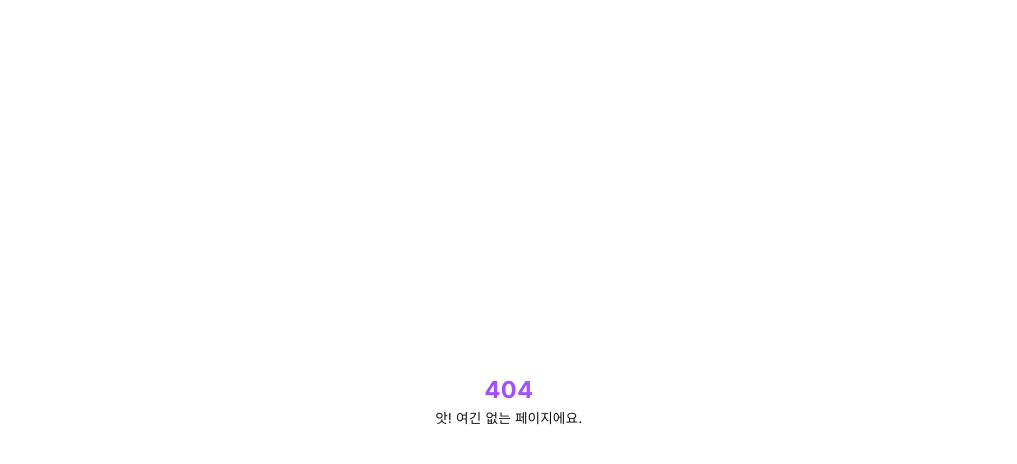
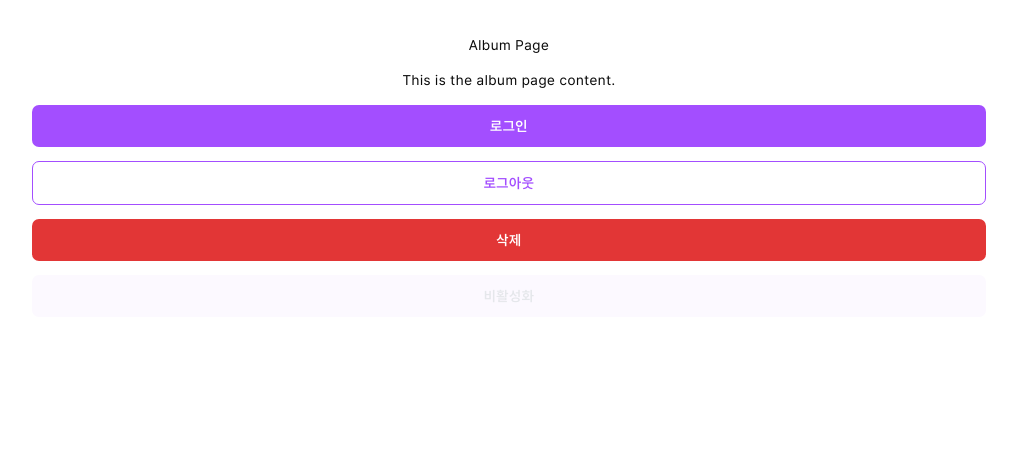
Before and after one commit to pickpick2/frontend, a React (Vite) app in the folder picwithme/: page /album in a window 1280 px wide. Before the commit this address had no page. Shown: the top 464 px of the page, without its empty margins (131-1148 px from the left). Built offline with nearby package versions, Linux system fonts and the light colour scheme.

Commit message:
feat: Button 컴포넌트 구현 & prettier 설정

```diff
--- a/picwithme/package.json
+++ b/picwithme/package.json
@@ -11,9 +11,11 @@
   },
   "dependencies": {
     "@tailwindcss/vite": "^4.1.10",
+    "clsx": "^2.1.1",
     "react": "^19.1.0",
     "react-dom": "^19.1.0",
     "react-router": "^7.6.2",
+    "tailwind-merge": "^3.3.1",
     "tailwindcss": "^4.1.10"
   },
   "devDependencies": {
@@ -23,9 +25,12 @@
     "@types/react-dom": "^19.1.2",
     "@vitejs/plugin-react": "^4.4.1",
     "eslint": "^9.25.0",
+    "eslint-config-prettier": "^10.1.5",
     "eslint-plugin-react-hooks": "^5.2.0",
     "eslint-plugin-react-refresh": "^0.4.19",
     "globals": "^16.0.0",
+    "prettier": "^3.5.3",
+    "prettier-plugin-tailwindcss": "^0.6.13",
     "typescript": "~5.8.3",
     "typescript-eslint": "^8.30.1",
     "vite": "^6.3.5",
--- a/picwithme/src/App.tsx
+++ b/picwithme/src/App.tsx
@@ -1,10 +1,11 @@
-import { BrowserRouter, Route, Routes } from "react-router";
-import "./App.css";
-import Login from "@page/auth/Login";
-import AuthLayout from "@components/Layouts/AuthLayout";
-import FindId from "@page/auth/FindId";
-import Error404 from "@page/error/404";
-import FindPw from "@page/auth/FindPw";
+import { BrowserRouter, Route, Routes } from 'react-router';
+import './App.css';
+import Login from '@page/auth/Login';
+import AuthLayout from '@components/Layouts/AuthLayout';
+import FindId from '@page/auth/FindId';
+import Error404 from '@page/error/404';
+import FindPw from '@page/auth/FindPw';
+import Album from '@/pages/album';
 
 function App() {
   return (
@@ -12,10 +13,11 @@ function App() {
       <Routes>
         <Route element={<AuthLayout />}>
           <Route index element={<Login />} />
-          <Route path="/findId" element={<FindId />} />
-          <Route path="/findPw" element={<FindPw />} />
+          <Route path='/findId' element={<FindId />} />
+          <Route path='/findPw' element={<FindPw />} />
         </Route>
-        <Route path="*" element={<Error404 />} />
+        <Route path='/album' element={<Album />} />
+        <Route path='*' element={<Error404 />} />
       </Routes>
     </BrowserRouter>
   );
--- /dev/null
+++ b/picwithme/src/components/ui/Button.tsx
@@ -0,0 +1,28 @@
+import { cn } from '@/utils/cn';
+
+interface ButtonProps {
+  onClick: () => void;
+  children: React.ReactNode;
+  variant?: 'primary' | 'secondary' | 'danger' | 'disabled';
+  className?: string;
+}
+
+const variantStyle: Record<string, string> = {
+  primary: 'bg-primary-default text-white hover:bg-primary-default/90 transition-colors',
+  secondary: 'border border-primary-default hover:bg-primary-lighter text-primary-default ',
+  danger: 'bg-danger text-white hover:bg-danger/90 transition-colors',
+  disabled: 'bg-primary-lighter text-gray-200 cursor-not-allowed',
+} as const;
+
+const Button: React.FC<ButtonProps> = ({ onClick, children, variant = 'primary', className }) => {
+  return (
+    <button
+      onClick={onClick}
+      className={cn('text-body2 w-full cursor-pointer rounded-lg p-3 font-semibold', variantStyle[variant], className)}
+    >
+      {children}
+    </button>
+  );
+};
+
+export default Button;
--- /dev/null
+++ b/picwithme/src/pages/album/index.tsx
@@ -0,0 +1,21 @@
+import Button from '@/components/ui/Button';
+
+const Album: React.FC = () => {
+  return (
+    <div className='flex flex-col items-center justify-center gap-4 p-10'>
+      <h1>Album Page</h1>
+      <p>This is the album page content.</p>
+      <Button onClick={() => {}}>로그인</Button>
+      <Button variant='secondary' onClick={() => {}}>
+        로그아웃
+      </Button>
+      <Button variant='danger' onClick={() => {}}>
+        삭제
+      </Button>
+      <Button variant='disabled' onClick={() => {}}>
+        비활성화
+      </Button>
+    </div>
+  );
+};
+export default Album;
--- /dev/null
+++ b/picwithme/src/utils/cn.ts
@@ -0,0 +1,6 @@
+import { clsx, type ClassValue } from 'clsx';
+import { twMerge } from 'tailwind-merge';
+
+export function cn(...inputs: ClassValue[]) {
+  return twMerge(clsx(inputs));
+}
```
Also changed, not shown: 2 other files (tests, documents, lock files or other folders).
